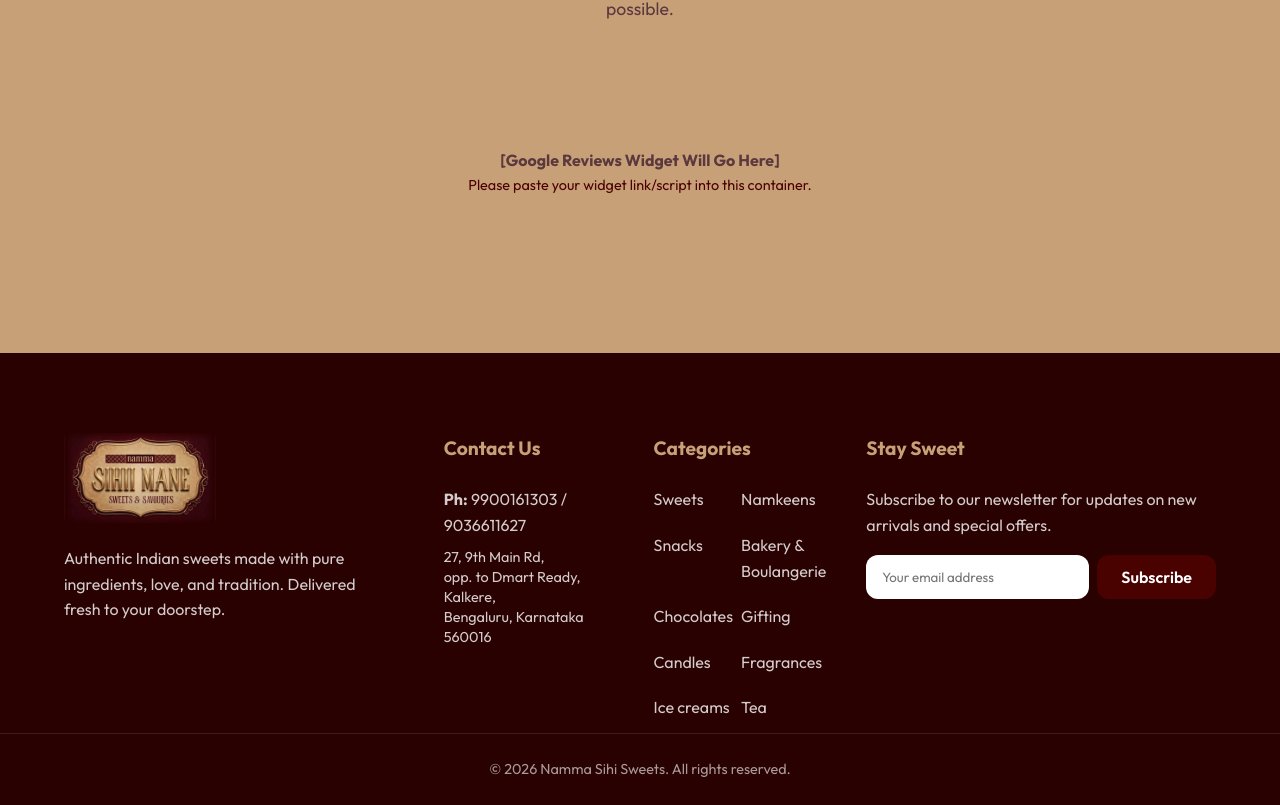
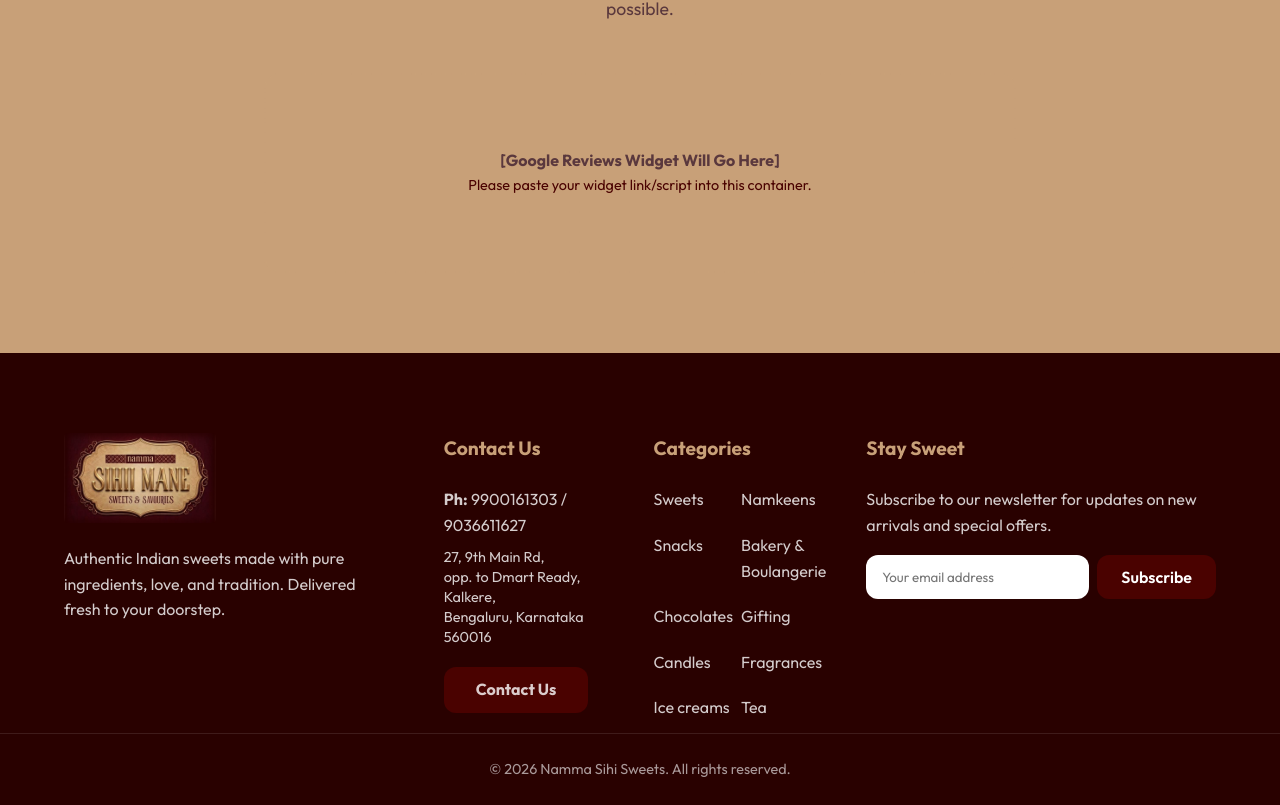
Before and after one commit to ROHITH05012005/namma-sihii-sweets, a React (Vite) app: page / in a window 1280 px wide. Shown: the part 4221-5026 px from the top of the page. Built offline with nearby package versions, Linux system fonts and the light colour scheme; no server answers; the database is empty; a web font is replaced by a local one.

Commit message:
Restore Contact Us button in footer

```diff
--- a/src/components/Footer.jsx
+++ b/src/components/Footer.jsx
@@ -41,6 +41,11 @@ const Footer = () => {
               Bengaluru, Karnataka 560016
             </a>
           </p>
+          <div style={{ marginTop: '20px' }}>
+            <Link to="/contact" className="btn-primary" style={{ display: 'inline-block', padding: '10px 32px', textDecoration: 'none', fontWeight: 'bold' }}>
+              Contact Us
+            </Link>
+          </div>
         </div>
 
         <div className="footer-links-group footer-categories-grid">
```
